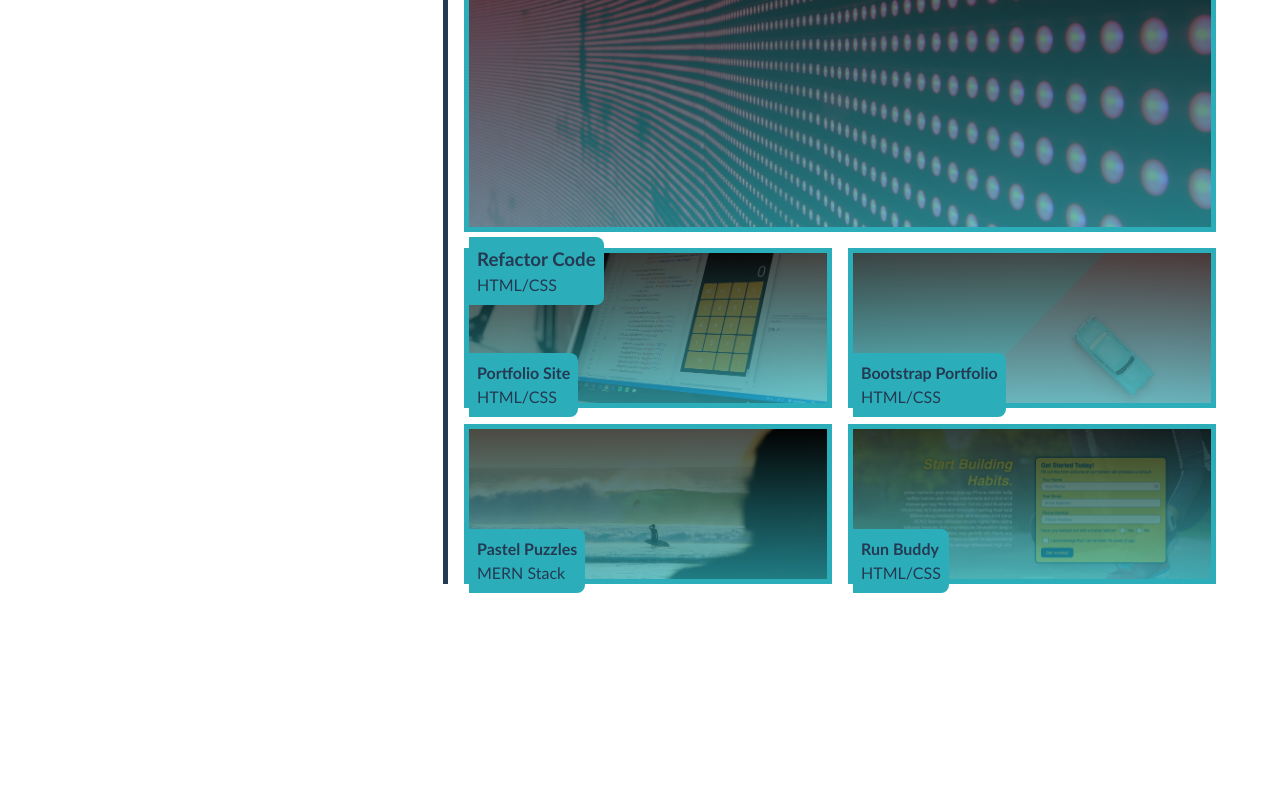
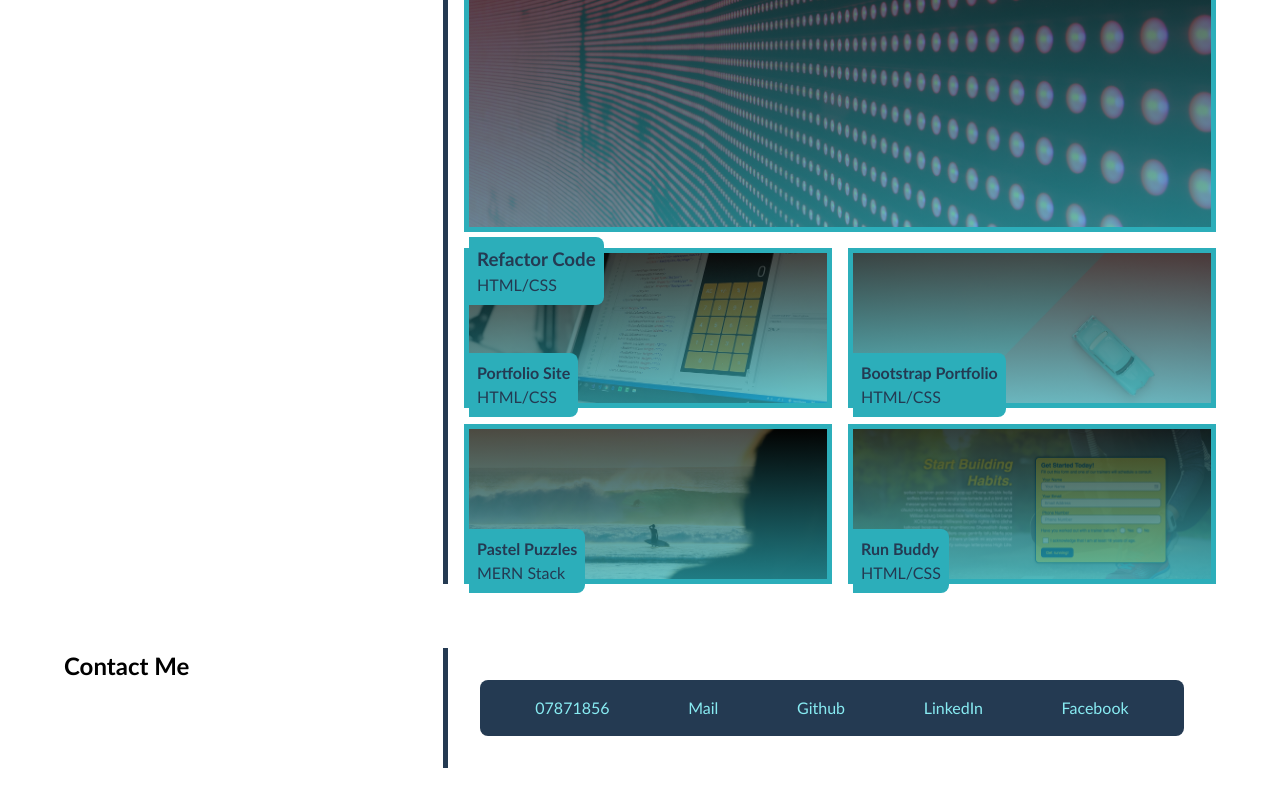
Before and after one commit to Moorgal/React_Portfolio, a React (Create React App) app in the folder portfolio/: page / in a window 1280 px wide. Shown: the part 914-1714 px from the top of the page. Before the commit the page ends 1530 px from the top, so only its background shows below. Built offline with nearby package versions, Linux system fonts and the light colour scheme; the HTML template or start-up script is replaced by a standard one.

Commit message:
base portfolio done

```diff
--- a/portfolio/src/App.js
+++ b/portfolio/src/App.js
@@ -3,6 +3,7 @@ import Navbar from './components/Navbar';
 import Hero from './components/Hero';
 import Aboutme from './components/Aboutme';
 import Portfolio from './components/Portfolio';
+import Footer from './components/Footer';
 
 function App() {
   console.log('hello');
@@ -12,6 +13,7 @@ function App() {
       <Hero />
       <Aboutme />
       <Portfolio />
+      <Footer />
     </>
   );
 }
--- /dev/null
+++ b/portfolio/src/components/Footer.js
@@ -0,0 +1,38 @@
+import React from 'react';
+
+const Footer = () => {
+  return (
+    <section className="section" id="contact">
+      <section className="section-center">
+        <div className="section-title">
+          <h2>Contact Me</h2>
+        </div>
+        <div className="footer-navbar">
+          <p>07871856</p>
+          <p>
+            <a href="mailto:mail@mail" className="nav-link">
+              mail
+            </a>
+          </p>
+          <p>
+            <a href="https://github.com/Moorgal" className="nav-link">
+              Github
+            </a>
+          </p>
+          <p>
+            <a href="https://LinkedIn.com" className="nav-link">
+              LinkedIn
+            </a>
+          </p>
+          <p>
+            <a href="https://facebook.com" className="nav-link">
+              Facebook
+            </a>
+          </p>
+        </div>
+      </section>
+    </section>
+  );
+};
+
+export default Footer;
--- a/portfolio/src/index.css
+++ b/portfolio/src/index.css
@@ -147,6 +147,8 @@ span {
     margin-top: 0;
   }
 }
+
+/* --- portfolio --- */
 .work {
   border: 5px solid var(--clr-primary);
   height: 20vh;
@@ -229,3 +231,14 @@ span {
     top: 100px;
   }
 }
+
+/* --- footer --- */
+.footer-navbar {
+  display: flex;
+  justify-content: space-around;
+  background-color: var(--clr-grey);
+  padding: 1rem;
+  color: var(--clr-primary-light);
+  border-radius: var(--radius);
+  margin: 2rem;
+}
```
